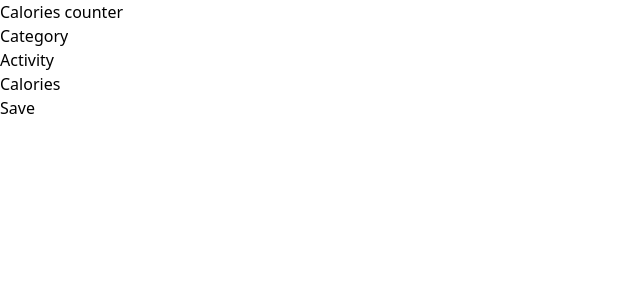
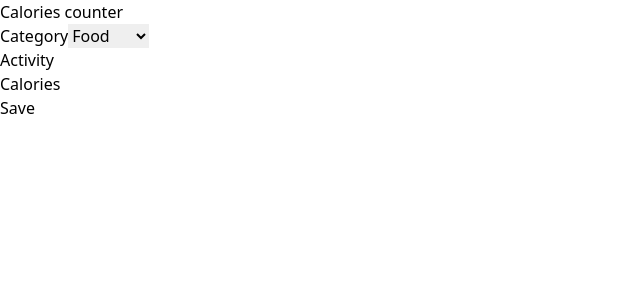
Before and after one commit to IrvinSamboy/ReactCourse-CalorieCounter, a React (Vite) app: page / in a window 1280 px wide. Shown: the top 300 px of the page, without its empty margins (0-640 px from the left). Built offline with nearby package versions, Linux system fonts and the light colour scheme.

Commit message:
Adding select into the form

```diff
--- a/src/components/FormComponent.tsx
+++ b/src/components/FormComponent.tsx
@@ -1,3 +1,4 @@
+import { categories } from "../data/categories";
 
 export default function FormComponent() {
     return (
@@ -5,8 +6,13 @@ export default function FormComponent() {
             <form action="" className="text-black w-4/5 mx-auto p-10 space-y-5 bg-white rounded-lg">
                 <div className="flex flex-col gap-2">
                     <label htmlFor="" className="font-bold">Category</label>
-                    <input type="text" className=" border border-gray-400 rounded-lg p-1" />
-                </div>
+                    <select className=" border border-gray-400 rounded-lg p-1" name="" id="">
+                        {
+                            categories.map((item) => (
+                                <option key={item.id} value="">{item.name}</option>
+                            ))
+                        }
+                    </select>                </div>
                 <div className="flex flex-col gap-2">
                     <label htmlFor="" className="font-bold">Activity</label>
                     <input type="text" className=" border border-gray-400 rounded-lg p-1" />
@@ -17,7 +23,6 @@ export default function FormComponent() {
                 </div>
                 <button className="bg-gray-800 text-white text-xl font-semibold w-full p-2">Save</button>
             </form>
-
         </section>
     )
 }
--- /dev/null
+++ b/src/data/categories.ts
@@ -0,0 +1,12 @@
+import { Category } from "../types";
+
+export const categories : Category[] = [
+    {
+        id: 1,
+        name: "Food"
+    },
+    {
+        id: 2,
+        name: "Exercise"
+    }
+]
--- /dev/null
+++ b/src/types/index.ts
@@ -0,0 +1,5 @@
+
+export type Category = {
+    id: number;
+    name: string;
+}
```
